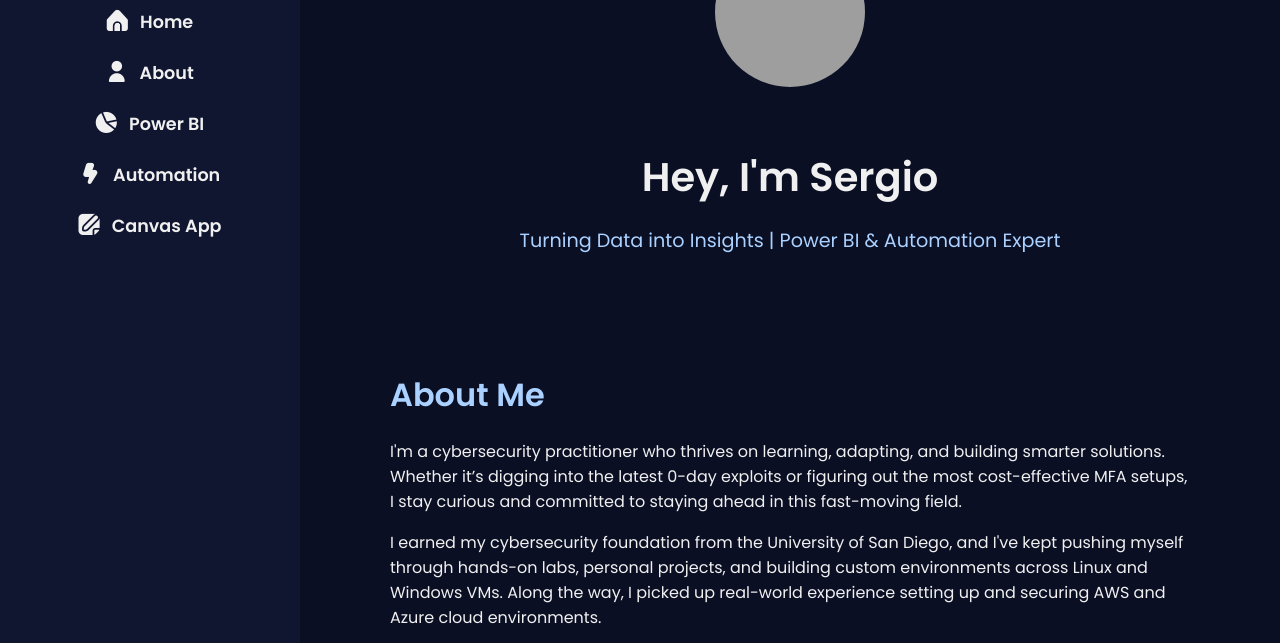
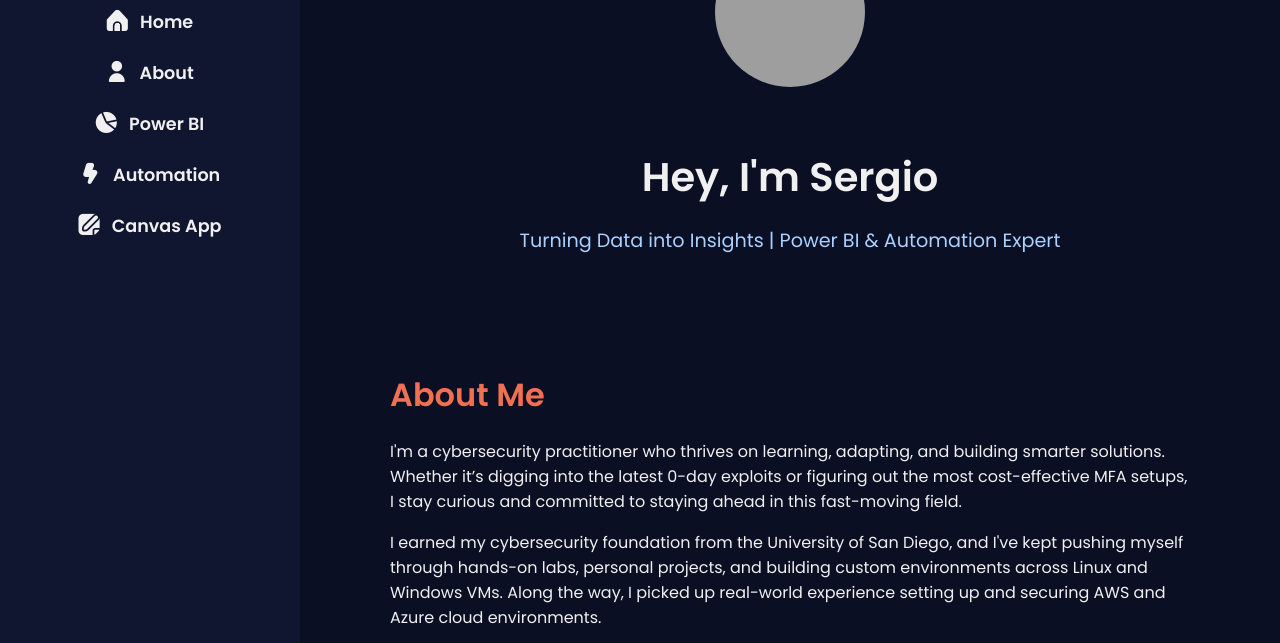
Before and after one commit to CodeNameDuchess007/CodeNameDuchess007.github.io, a plain HTML site: page index.html in a window 1280 px wide. Shown: the part 133-776 px from the top of the page. Drawn offline with nearby package versions, Linux system fonts and the light colour scheme; grey boxes are pictures that could not be loaded.

Commit message:
quick touchups

```diff
--- a/css/styles.css
+++ b/css/styles.css
@@ -90,7 +90,7 @@ section {
     margin-bottom: 60px;
 }
 h2 {
-    color: #aad1ff;
+    color: #F27052;
     font-size: 2em;
     margin-bottom: 20px;
 }
```
